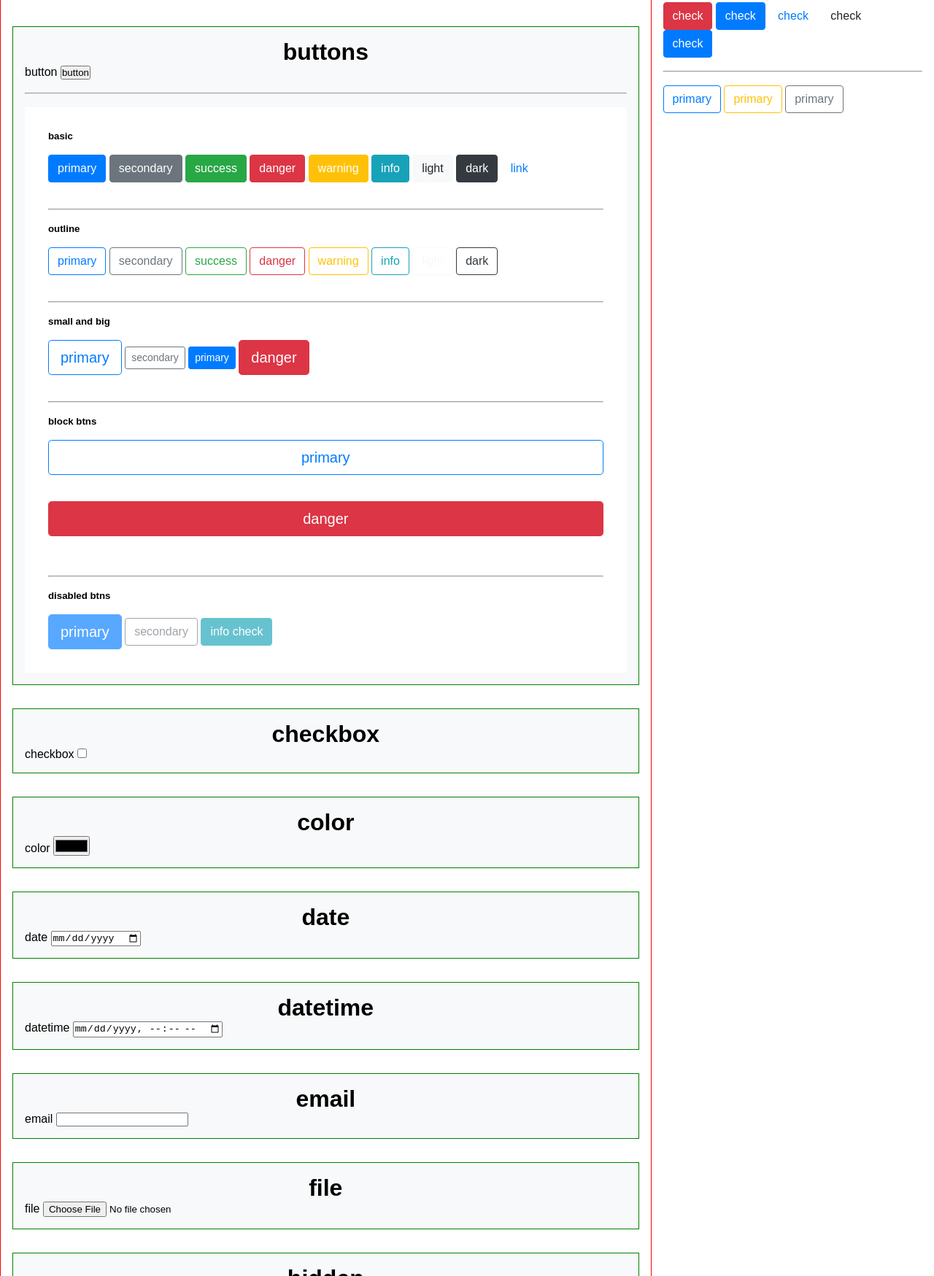
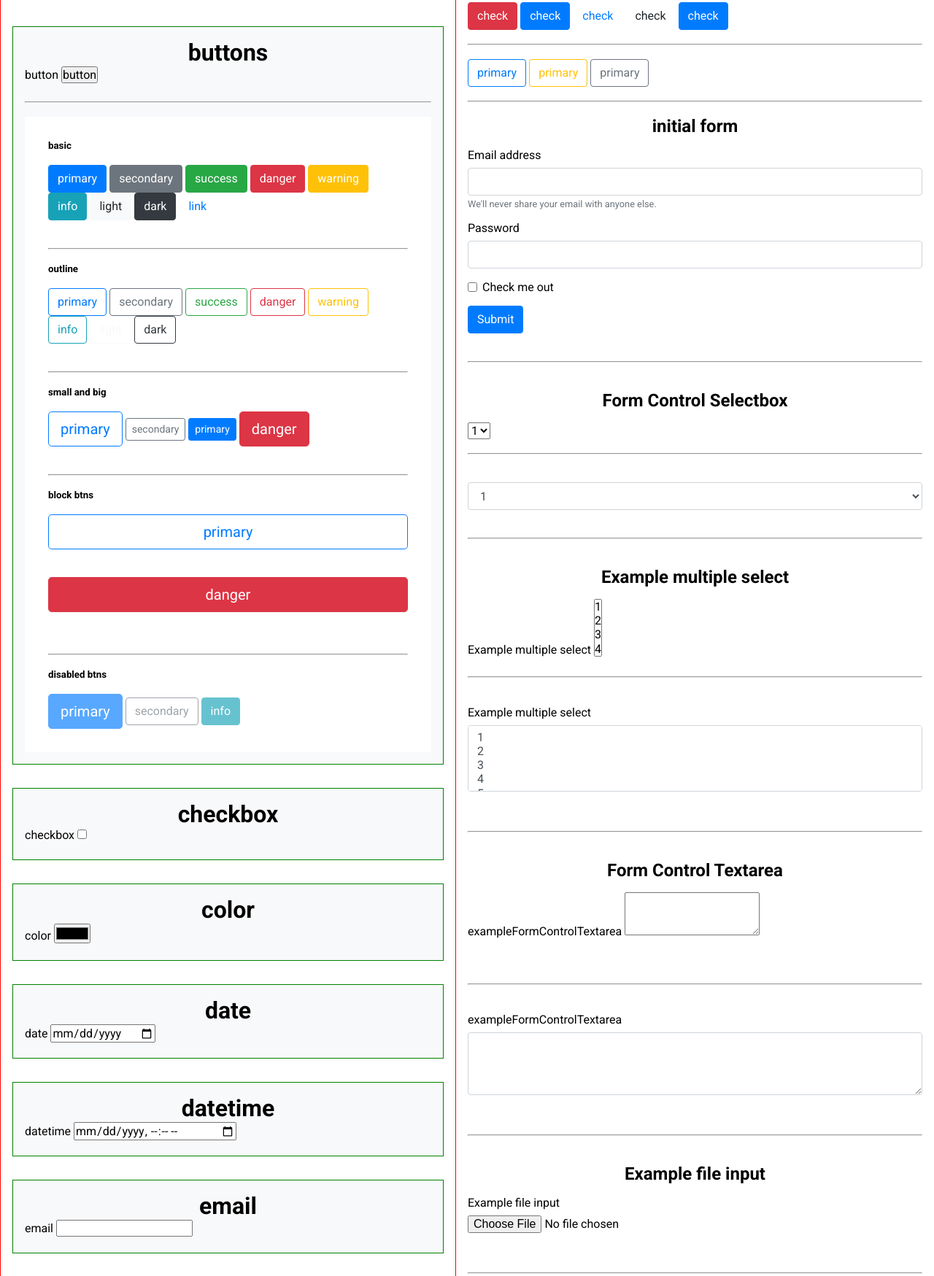
Before and after one commit to techkanna/bootstrap_mock, a plain HTML site: page index.html in a window 1280 px wide. Shown: the part 13-1762 px from the top of the page at 73% size. Drawn offline with Linux system fonts and the light colour scheme.

Commit message:
wip form styles

```diff
--- a/index.html
+++ b/index.html
@@ -4,6 +4,10 @@
     <meta charset="UTF-8" />
     <meta name="viewport" content="width=device-width, initial-scale=1.0" />
     <meta http-equiv="X-UA-Compatible" content="ie=edge" />
+    <link
+      href="https://fonts.googleapis.com/css?family=Roboto:400,500,700&display=swap"
+      rel="stylesheet"
+    />
     <link rel="stylesheet" href="style.min.css" />
     <title>Task six</title>
   </head>
@@ -185,7 +189,7 @@
               role="button"
               aria-disabled="true"
             >
-              info check
+              info
             </a>
           </div>
         </div>
@@ -384,6 +388,188 @@ The cat was playing in the garden.
       <input type="button" value="primary" class="btn btn-outline-primary" />
       <input type="button" value="primary" class="btn btn-outline-warning" />
       <input type="button" value="primary" class="btn btn-outline-secondary" />
+      <br />
+      <br />
+      <hr />
+      <br />
+      <!-- form prototyping -->
+      <h2>initial form</h2>
+      <form>
+        <div class="form-group">
+          <label for="exampleInputEmail1">Email address</label>
+          <input
+            type="email"
+            class="form-control"
+            id="exampleInputEmail1"
+            aria-describedby="emailHelp"
+          />
+          <small id="emailHelp" class="form-text text-muted"
+            >We'll never share your email with anyone else.</small
+          >
+        </div>
+        <div class="form-group">
+          <label for="exampleInputPassword1">Password</label>
+          <input
+            type="password"
+            class="form-control"
+            id="exampleInputPassword1"
+          />
+        </div>
+        <div class="form-group form-check">
+          <input type="checkbox" class="form-check-input" id="exampleCheck1" />
+          <label class="form-check-label" for="exampleCheck1"
+            >Check me out</label
+          >
+        </div>
+        <button type="submit" class="btn btn-primary">Submit</button>
+      </form>
+      <br />
+      <br />
+      <hr />
+      <br />
+      <br />
+      <h2>Form Control Selectbox</h2>
+      <select id="exampleFormControlSelect1">
+        <option>1</option>
+        <option>2</option>
+        <option>3</option>
+        <option>4</option>
+        <option>5</option>
+      </select>
+      <br />
+      <br />
+      <hr />
+      <br />
+      <br />
+      <select class="form-control" id="exampleFormControlSelect1">
+        <option>1</option>
+        <option>2</option>
+        <option>3</option>
+        <option>4</option>
+        <option>5</option>
+      </select>
+      <br />
+      <br />
+      <hr />
+      <br />
+      <br />
+      <h2>Example multiple select</h2>
+      <div class="form-group">
+        <label for="exampleFormControlSelect2">Example multiple select</label>
+        <select multiple id="exampleFormControlSelect2">
+          <option>1</option>
+          <option>2</option>
+          <option>3</option>
+          <option>4</option>
+          <option>5</option>
+        </select>
+        <br />
+        <br />
+        <hr />
+        <br />
+        <br />
+        <div class="form-group">
+          <label for="exampleFormControlSelect3">Example multiple select</label>
+          <select multiple class="form-control" id="exampleFormControlSelect3">
+            <option>1</option>
+            <option>2</option>
+            <option>3</option>
+            <option>4</option>
+            <option>5</option>
+          </select>
+        </div>
+        <br />
+        <br />
+        <hr />
+        <br />
+        <br />
+        <h2>Form Control Textarea</h2>
+        <div class="form-group">
+          <label for="exampleFormControlTextarea4"
+            >exampleFormControlTextarea</label
+          >
+          <textarea id="exampleFormControlTextarea4" rows="3"></textarea>
+        </div>
+        <br />
+        <br />
+        <hr />
+        <br />
+        <br />
+        <div class="form-group">
+          <label for="exampleFormControlTextarea1"
+            >exampleFormControlTextarea</label
+          >
+          <textarea
+            class="form-control"
+            id="exampleFormControlTextarea1"
+            rows="3"
+          ></textarea>
+        </div>
+        <br />
+        <br />
+        <hr />
+        <br />
+        <br />
+        <h2>Example file input</h2>
+        <div class="form-group">
+          <label for="exampleFormControlFile1">Example file input</label>
+          <input
+            type="file"
+            class="form-control-file"
+            id="exampleFormControlFile1"
+          />
+        </div>
+      </div>
+      <br />
+      <br />
+      <hr />
+      <br />
+      <br />
+      <h2>form-control-sizing</h2>
+      <div class="form-control-sizing">
+        <input
+          class="form-control"
+          type="text"
+          placeholder=".form-control-lg"
+        />
+        <input class="form-control" type="text" placeholder="Default input" />
+        <input
+          class="form-control"
+          type="text"
+          placeholder=".form-control-sm"
+        />
+      </div>
+      <br />
+      <br />
+      <hr />
+      <br />
+      <br />
+      <div class="form-control-sizing">
+        <input
+          class="form-control form-control-lg"
+          type="text"
+          placeholder=".form-control-lg"
+        />
+        <input class="form-control" type="text" placeholder="Default input" />
+        <input
+          class="form-control form-control-sm"
+          type="text"
+          placeholder=".form-control-sm"
+        />
+      </div>
+      <br />
+      <br />
+      <hr />
+      <br />
+      <br />
+      <div class="bd-example">
+        <input
+          class="form-control"
+          type="text"
+          placeholder="Readonly input here..."
+          readonly
+        />
+      </div>
     </div>
     <script>
       const form = document.querySelector('form');
--- /dev/null
+++ b/scss/_form.scss
@@ -0,0 +1,116 @@
+.form-group {
+  margin-bottom: 1rem;
+}
+label {
+  display: inline-block;
+  margin-bottom: 0.5rem;
+}
+
+.form-control {
+  display: block;
+  width: 100%;
+  height: calc(1.5em + 0.75rem + 2px);
+  padding: 0.375rem 0.75rem;
+  font-size: 1rem;
+  font-weight: 400;
+  line-height: 1.5;
+  color: #495057;
+  background-color: #fff;
+  background-clip: padding-box;
+  border: 1px solid #ced4da;
+  border-radius: 0.25rem;
+  transition: border-color 0.15s ease-in-out, box-shadow 0.15s ease-in-out;
+
+  &:focus {
+    color: #495057;
+    background-color: #fff;
+    border-color: #80bdff;
+    outline: 0;
+    box-shadow: 0 0 0 0.2rem rgba(0, 123, 255, 0.25);
+  }
+
+  &:disabled,
+  &[readonly] {
+    background-color: #e9ecef;
+    opacity: 1;
+  }
+}
+
+.form-control-lg {
+  height: calc(1.5em + 1rem + 2px);
+  padding: 0.5rem 1rem;
+  font-size: 1.25rem;
+  line-height: 1.5;
+  border-radius: 0.3rem;
+}
+
+.form-control-sm {
+  height: calc(1.5em + 0.5rem + 2px);
+  padding: 0.25rem 0.5rem;
+  font-size: 0.875rem;
+  line-height: 1.5;
+  border-radius: 0.2rem;
+}
+
+select {
+  &.form-control[multiple],
+  &.form-control[size] {
+    height: auto;
+  }
+}
+
+textarea {
+  overflow: auto;
+  resize: vertical;
+  &.form-control {
+    height: auto;
+  }
+}
+
+.form-control-file,
+.form-control-range {
+  display: block;
+  width: 100%;
+}
+
+button,
+input,
+optgroup,
+select,
+textarea {
+  margin: 0;
+  font-family: inherit;
+  font-size: inherit;
+  line-height: inherit;
+}
+
+.text-muted {
+  color: #6c757d !important;
+}
+
+.form-text {
+  display: block;
+  margin-top: 0.25rem;
+}
+
+.small,
+small {
+  font-size: 80%;
+  font-weight: 400;
+}
+
+.form-check {
+  position: relative;
+  display: block;
+  padding-left: 1.25rem;
+}
+
+.form-check-input {
+  position: absolute;
+  margin-top: 0.2rem;
+  margin-left: -1.25rem;
+}
+
+.form-check-label {
+  margin-bottom: 0;
+}
--- a/scss/_utilities.scss
+++ b/scss/_utilities.scss
@@ -57,3 +57,5 @@ a {
 @include cursor-pointer-mixin();
 @include applyBtncolors();
 @include applyBtnOutlinecolors();
+
+@import 'form';
--- a/scss/style.scss
+++ b/scss/style.scss
@@ -5,7 +5,7 @@
 }
 
 body {
-  font-family: Arial, 'Helvetica Neue', Helvetica, sans-serif;
+  font-family: 'Roboto', sans-serif;
   font-size: 1rem;
   overflow-x: hidden;
   display: flex;
@@ -16,7 +16,7 @@ body {
 // Home page prettier styles
 .container {
   border: 1px solid red;
-  width: 70%;
+  flex: 1;
   form {
     padding: 1rem;
     & > div {
@@ -39,4 +39,17 @@ body {
 
 .prototype {
   padding: 1rem;
+  flex: 1;
+
+  h2 {
+    margin-bottom: 1rem;
+    text-align: center;
+  }
+  .form-control-sizing {
+    .form-control {
+      & + .form-control {
+        margin-top: 1rem;
+      }
+    }
+  }
 }
```
Also changed, not shown: style.min.css.
